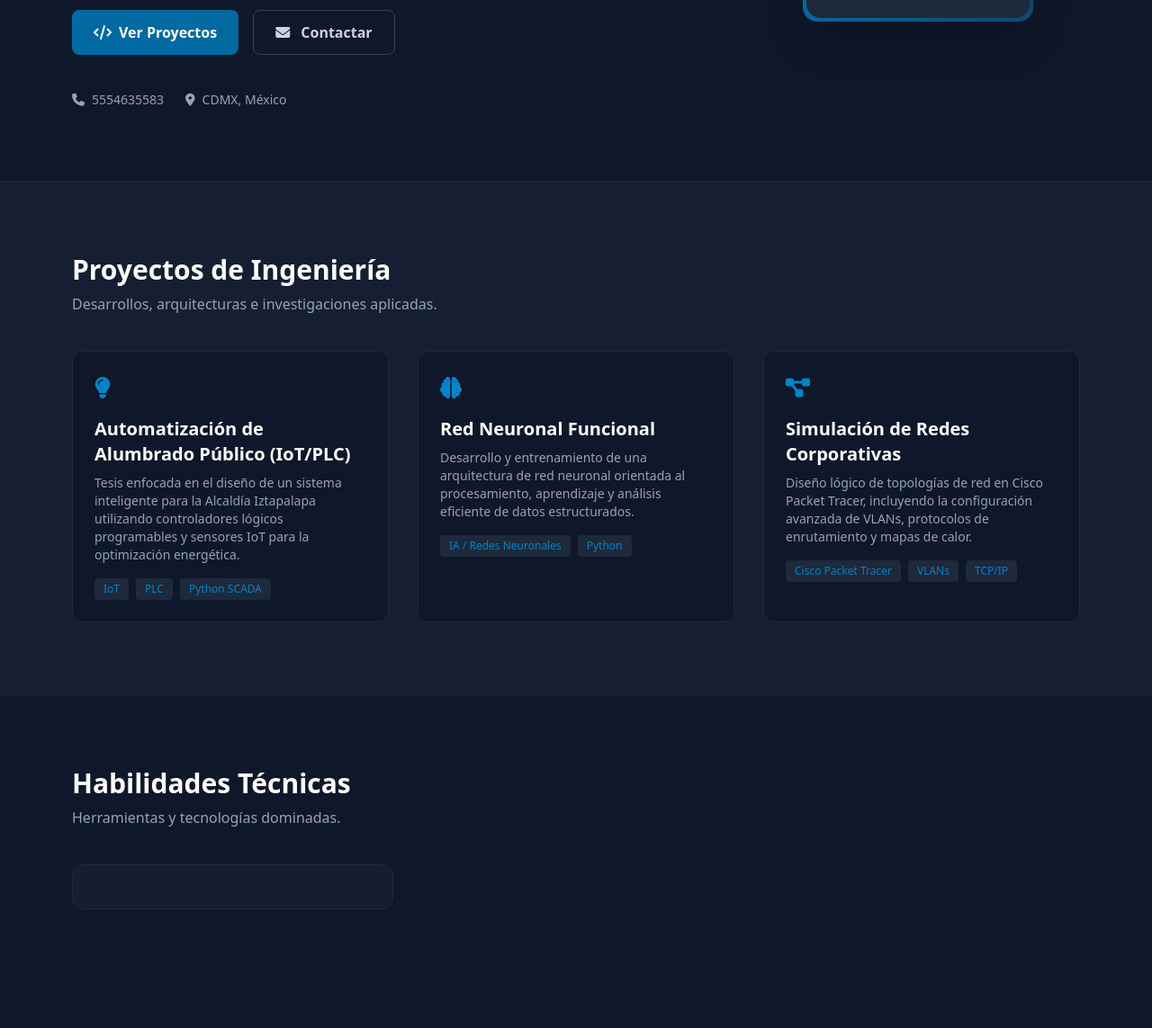
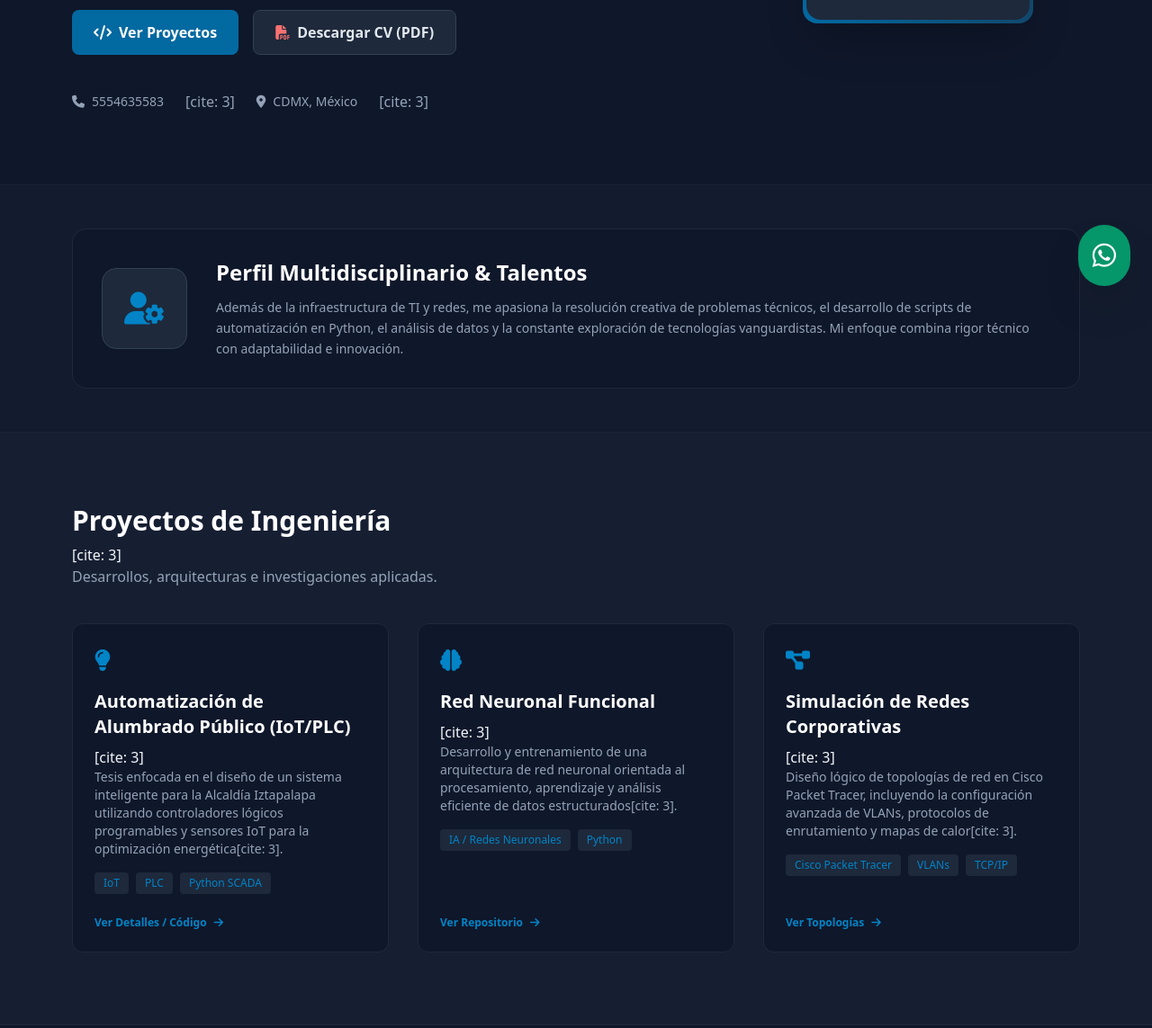
Before and after one commit to mario-garibay/paginawebcv, a plain HTML site: page index.html in a window 1280 px wide. Shown: the part 458-1601 px from the top of the page at 90% size. Before the commit the page ends 1549 px from the top, so only its background shows below. Drawn offline with nearby package versions, Linux system fonts and the light colour scheme.

Commit message:
Refactor HTML structure and enhance contact options
Updated comments and added a WhatsApp contact button. Enhanced the layout for the CV download and modified the project descriptions for clarity.

```diff
--- a/index.html
+++ b/index.html
@@ -4,7 +4,7 @@
     <meta charset="UTF-8">
     <meta name="viewport" content="width=device-width, initial-scale=1.0">
     <title>Mario Salvador Garibay Díaz | Portafolio Profesional</title>
-    <!-- Tailwind CSS desde CDN -->
+    <!-- Tailwind CSS CDN -->
     <script src="https://cdn.tailwindcss.com"></script>
     <!-- FontAwesome para Íconos -->
     <link rel="stylesheet" href="https://cdnjs.cloudflare.com/ajax/libs/font-awesome/6.4.0/css/all.min.css">
@@ -25,7 +25,12 @@
         }
     </script>
 </head>
-<body class="bg-slate-900 text-slate-100 font-sans antialiased">
+<body class="bg-slate-900 text-slate-100 font-sans antialiased relative">
+
+    <!-- Boton Flotante ti WhatsApp -->
+    <a href="https://wa.me/525554635583" target="_blank" aria-label="Contacto por WhatsApp" class="fixed bottom-6 right-6 bg-emerald-600 hover:bg-emerald-500 text-white p-4 rounded-full shadow-2xl z-50 transition transform hover:scale-110 flex items-center justify-center">
+        <i class="fa-brands fa-whatsapp text-3xl"></i>
+    </a>
 
     <!-- Navegación -->
     <nav class="fixed top-0 w-full bg-slate-900/90 backdrop-blur-md z-50 border-b border-slate-800">
@@ -38,7 +43,12 @@
                 <a href="#experiencia" class="hover:text-brand-500 transition">Experiencia</a>
                 <a href="#certificaciones" class="hover:text-brand-500 transition">Certificaciones</a>
             </div>
+            <div class="flex gap-3">
+                <a href="nuevo_cv.pdf" download class="hidden sm:flex bg-slate-800 hover:bg-slate-700 border border-slate-700 text-slate-200 px-3 py-2 rounded-lg text-xs font-semibold items-center gap-2 transition">
+                    <i class="fa-solid fa-file-pdf text-red-400"></i> Descargar CV
+                </a>
                 <a href="mailto:mariosalvadorgaribaydiaz@gmail.com" class="bg-brand-600 hover:bg-brand-500 text-white px-4 py-2 rounded-lg text-sm font-semibold transition">Contacto</a>
+            </div>
         </div>
     </nav>
 
@@ -50,19 +60,19 @@
                 Mario Salvador Garibay Díaz
             </h1>
             <p class="text-slate-400 text-lg leading-relaxed">
-                Ingeniero en Sistemas con sólida formación técnica en administración de redes, infraestructura de telecomunicaciones y soporte técnico corporativo. Especialista en resolución de problemas de hardware/software e integración de tecnologías emergentes como <span class="text-brand-500 font-medium">IoT</span> y <span class="text-brand-500 font-medium">Redes Neuronales</span>.
+                Ingeniero en Sistemas con sólida formación técnica en administración de redes, infraestructura de telecomunicaciones y soporte técnico corporativo[cite: 3]. Especialista en resolución de problemas de hardware/software e integración de tecnologías emergentes como <span class="text-brand-500 font-medium">IoT</span> y <span class="text-brand-500 font-medium">Redes Neuronales</span>[cite: 3].
             </p>
             <div class="flex flex-wrap gap-4 pt-2">
                 <a href="#proyectos" class="bg-brand-600 hover:bg-brand-500 text-white px-6 py-3 rounded-lg font-semibold flex items-center gap-2 transition">
                     <i class="fa-solid fa-code"></i> Ver Proyectos
                 </a>
-                <a href="mailto:mariosalvadorgaribaydiaz@gmail.com" class="border border-slate-700 hover:border-slate-500 px-6 py-3 rounded-lg font-semibold text-slate-300 transition">
-                    <i class="fa-solid fa-envelope mr-2"></i> Contactar
+                <a href="nuevo_cv.pdf" download class="bg-slate-800 hover:bg-slate-700 border border-slate-700 text-slate-200 px-6 py-3 rounded-lg font-semibold flex items-center gap-2 transition">
+                    <i class="fa-solid fa-file-pdf text-red-400"></i> Descargar CV (PDF)
                 </a>
             </div>
             <div class="flex gap-6 text-slate-400 pt-4">
-                <a href="tel:5554635583" class="hover:text-brand-500 flex items-center gap-2 text-sm"><i class="fa-solid fa-phone"></i> 5554635583</a>
-                <span class="flex items-center gap-2 text-sm"><i class="fa-solid fa-location-dot"></i> CDMX, México</span>
+                <a href="tel:5554635583" class="hover:text-brand-500 flex items-center gap-2 text-sm"><i class="fa-solid fa-phone"></i> 5554635583</a>[cite: 3]
+                <span class="flex items-center gap-2 text-sm"><i class="fa-solid fa-location-dot"></i> CDMX, México</span>[cite: 3]
             </div>
         </div>
         <div class="md:w-1/3 flex justify-center">
@@ -76,62 +86,111 @@
         </div>
     </section>
 
-    <!-- Proyectos -->
-    <section id="proyectos" class="py-20 bg-slate-800/50 border-y border-slate-800">
+    <!-- Sobre Mí & Perfil Versátil -->
+    <section class="py-12 bg-slate-800/30 border-y border-slate-800/60">
         <div class="max-w-6xl mx-auto px-4">
-            <h2 class="text-3xl font-bold text-white mb-2">Proyectos de Ingeniería</h2>
+            <div class="bg-slate-900 border border-slate-800 rounded-2xl p-8 flex flex-col md:flex-row gap-8 items-center">
+                <div class="text-4xl text-brand-500 bg-slate-800 p-6 rounded-2xl border border-slate-700">
+                    <i class="fa-solid fa-user-gear"></i>
+                </div>
+                <div class="space-y-3">
+                    <h3 class="text-2xl font-bold text-white">Perfil Multidisciplinario & Talentos</h3>
+                    <p class="text-slate-400 text-sm leading-relaxed">
+                        Además de la infraestructura de TI y redes, me apasiona la resolución creativa de problemas técnicos, el desarrollo de scripts de automatización en Python, el análisis de datos y la constante exploración de tecnologías vanguardistas. Mi enfoque combina rigor técnico con adaptabilidad e innovación.
+                    </p>
+                </div>
+            </div>
+        </div>
+    </section>
+
+    <!-- Proyectos de Ingeniería -->
+    <section id="proyectos" class="py-20 bg-slate-800/50 border-b border-slate-800">
+        <div class="max-w-6xl mx-auto px-4">
+            <h2 class="text-3xl font-bold text-white mb-2">Proyectos de Ingeniería</h2>[cite: 3]
             <p class="text-slate-400 mb-10">Desarrollos, arquitecturas e investigaciones aplicadas.</p>
 
             <div class="grid md:grid-cols-3 gap-8">
                 <!-- Proyecto 1 -->
-                <div class="bg-slate-900 border border-slate-800 rounded-xl p-6 hover:border-brand-500/50 transition">
+                <div class="bg-slate-900 border border-slate-800 rounded-xl p-6 hover:border-brand-500/50 transition flex flex-col justify-between">
+                    <div>
                         <div class="text-brand-500 text-2xl mb-4"><i class="fa-solid fa-lightbulb"></i></div>
-                    <h3 class="text-xl font-bold text-white mb-2">Automatización de Alumbrado Público (IoT/PLC)</h3>
+                        <h3 class="text-xl font-bold text-white mb-2">Automatización de Alumbrado Público (IoT/PLC)</h3>[cite: 3]
                         <p class="text-slate-400 text-sm mb-4">
-                        Tesis enfocada en el diseño de un sistema inteligente para la Alcaldía Iztapalapa utilizando controladores lógicos programables y sensores IoT para la optimización energética.
+                            Tesis enfocada en el diseño de un sistema inteligente para la Alcaldía Iztapalapa utilizando controladores lógicos programables y sensores IoT para la optimización energética[cite: 3].
                         </p>
-                    <div class="flex flex-wrap gap-2 text-xs">
+                        <div class="flex flex-wrap gap-2 text-xs mb-6">
                             <span class="bg-slate-800 text-brand-500 px-2.5 py-1 rounded">IoT</span>
                             <span class="bg-slate-800 text-brand-500 px-2.5 py-1 rounded">PLC</span>
                             <span class="bg-slate-800 text-brand-500 px-2.5 py-1 rounded">Python SCADA</span>
                         </div>
                     </div>
+                    <a href="#" class="inline-flex items-center gap-2 text-xs text-brand-500 hover:text-brand-400 font-semibold">
+                        Ver Detalles / Código <i class="fa-solid fa-arrow-right"></i>
+                    </a>
+                </div>
 
                 <!-- Proyecto 2 -->
-                <div class="bg-slate-900 border border-slate-800 rounded-xl p-6 hover:border-brand-500/50 transition">
+                <div class="bg-slate-900 border border-slate-800 rounded-xl p-6 hover:border-brand-500/50 transition flex flex-col justify-between">
+                    <div>
                         <div class="text-brand-500 text-2xl mb-4"><i class="fa-solid fa-brain"></i></div>
-                    <h3 class="text-xl font-bold text-white mb-2">Red Neuronal Funcional</h3>
+                        <h3 class="text-xl font-bold text-white mb-2">Red Neuronal Funcional</h3>[cite: 3]
                         <p class="text-slate-400 text-sm mb-4">
-                        Desarrollo y entrenamiento de una arquitectura de red neuronal orientada al procesamiento, aprendizaje y análisis eficiente de datos estructurados.
+                            Desarrollo y entrenamiento de una arquitectura de red neuronal orientada al procesamiento, aprendizaje y análisis eficiente de datos estructurados[cite: 3].
                         </p>
-                    <div class="flex flex-wrap gap-2 text-xs">
+                        <div class="flex flex-wrap gap-2 text-xs mb-6">
                             <span class="bg-slate-800 text-brand-500 px-2.5 py-1 rounded">IA / Redes Neuronales</span>
                             <span class="bg-slate-800 text-brand-500 px-2.5 py-1 rounded">Python</span>
                         </div>
                     </div>
+                    <a href="#" class="inline-flex items-center gap-2 text-xs text-brand-500 hover:text-brand-400 font-semibold">
+                        Ver Repositorio <i class="fa-solid fa-arrow-right"></i>
+                    </a>
+                </div>
 
                 <!-- Proyecto 3 -->
-                <div class="bg-slate-900 border border-slate-800 rounded-xl p-6 hover:border-brand-500/50 transition">
+                <div class="bg-slate-900 border border-slate-800 rounded-xl p-6 hover:border-brand-500/50 transition flex flex-col justify-between">
+                    <div>
                         <div class="text-brand-500 text-2xl mb-4"><i class="fa-solid fa-diagram-project"></i></div>
-                    <h3 class="text-xl font-bold text-white mb-2">Simulación de Redes Corporativas</h3>
+                        <h3 class="text-xl font-bold text-white mb-2">Simulación de Redes Corporativas</h3>[cite: 3]
                         <p class="text-slate-400 text-sm mb-4">
-                        Diseño lógico de topologías de red en Cisco Packet Tracer, incluyendo la configuración avanzada de VLANs, protocolos de enrutamiento y mapas de calor.
+                            Diseño lógico de topologías de red en Cisco Packet Tracer, incluyendo la configuración avanzada de VLANs, protocolos de enrutamiento y mapas de calor[cite: 3].
                         </p>
-                    <div class="flex flex-wrap gap-2 text-xs">
+                        <div class="flex flex-wrap gap-2 text-xs mb-6">
                             <span class="bg-slate-800 text-brand-500 px-2.5 py-1 rounded">Cisco Packet Tracer</span>
                             <span class="bg-slate-800 text-brand-500 px-2.5 py-1 rounded">VLANs</span>
                             <span class="bg-slate-800 text-brand-500 px-2.5 py-1 rounded">TCP/IP</span>
                         </div>
                     </div>
+                    <a href="#" class="inline-flex items-center gap-2 text-xs text-brand-500 hover:text-brand-400 font-semibold">
+                        Ver Topologías <i class="fa-solid fa-arrow-right"></i>
+                    </a>
+                </div>
             </div>
         </div>
     </section>
 
-    <!-- Habilidades -->
+    <!-- Habilidades Técnicas -->
     <section id="habilidades" class="py-20 max-w-6xl mx-auto px-4">
-        <h2 class="text-3xl font-bold text-white mb-2">Habilidades Técnicas</h2>
+        <h2 class="text-3xl font-bold text-white mb-2">Habilidades Técnicas</h2>[cite: 3]
         <p class="text-slate-400 mb-10">Herramientas y tecnologías dominadas.</p>
 
         <div class="grid md:grid-cols-3 gap-6">
             <div class="bg-slate-800/40 border border-slate-800 p-6 rounded-xl">
-                <h
+                <h3 class="text-lg font-bold text-brand-500 mb-4 flex items-center gap-2">
+                    <i class="fa-solid fa-network-wired"></i> Networking & Redes[cite: 3]
+                </h3>
+                <ul class="space-y-2 text-slate-300 text-sm">
+                    <li>• Packet Tracer & Topologías[cite: 3]</li>
+                    <li>• Protocolo TCP/IP[cite: 3]</li>
+                    <li>• Cableado Estructurado (Cobre/Fibra)[cite: 3]</li>
+                    <li>• Diagnóstico con Mapas de Calor[cite: 3]</li>
+                </ul>
+            </div>
+
+            <div class="bg-slate-800/40 border border-slate-800 p-6 rounded-xl">
+                <h3 class="text-lg font-bold text-brand-500 mb-4 flex items-center gap-2">
+                    <i class="fa-solid fa-server"></i> Sistemas & Hardware[cite: 3]
+                </h3>
+                <ul class="space-y-2 text-slate-300 text-sm">
+                    <li>• Windows 10/11 (Administración)[cite: 3]</li>
+                    <li>• Configuración de BIOS/
```
Lines whose indentation alone changed are shown as unchanged.
